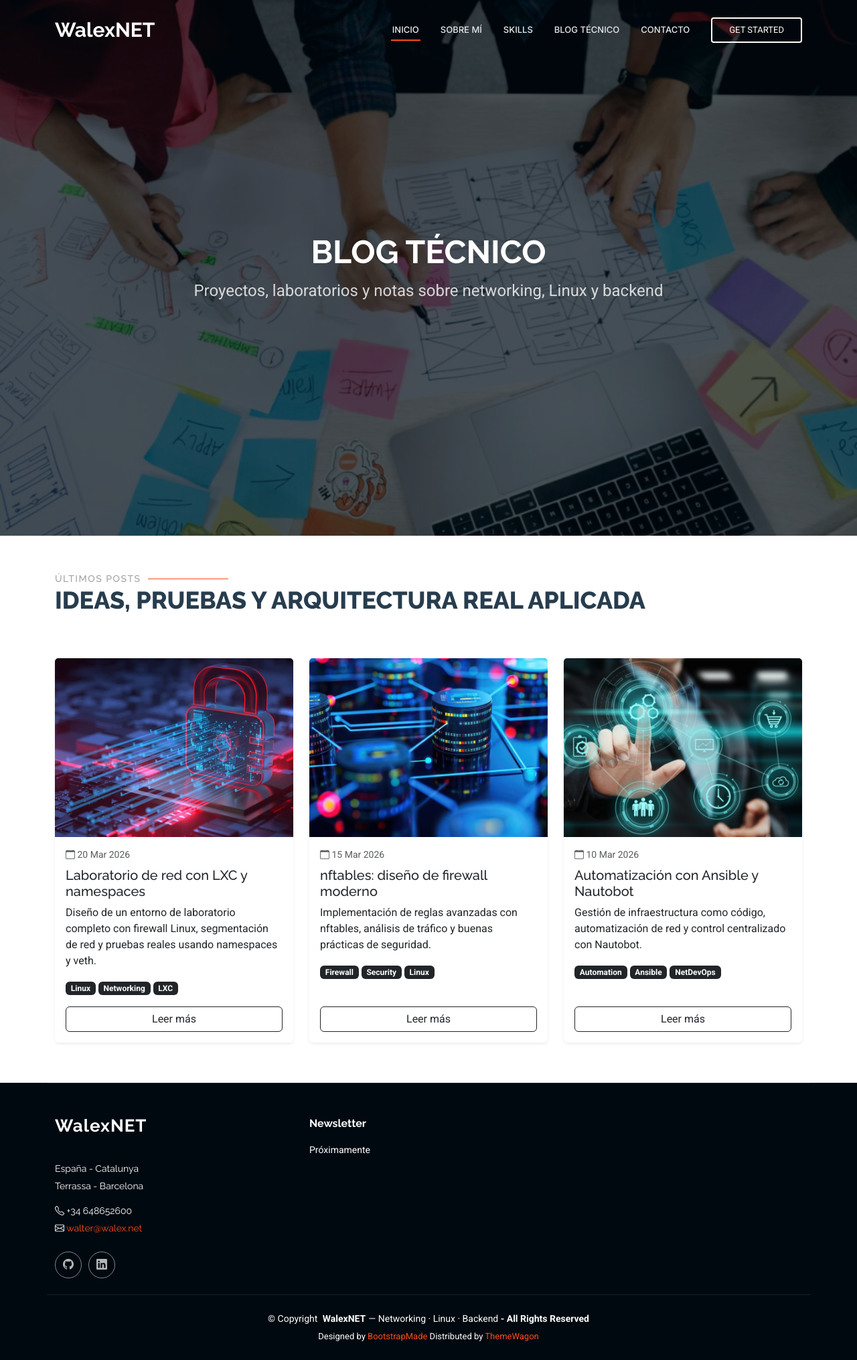
After one commit to WalexNet/portfolio, a Flask app: page /blog/ in a window 1280 px wide. The commit adds this page. Shown: the whole page at 67% size. Run offline with Flask 3, Linux system fonts and the light colour scheme; some libraries are stand-ins or nearby versions.

Commit message:
Aqui ya tenemos el esqueleto completo de la app Es modular con blueprint y una pagina statica provisional Esta pagina muestra como quedara el Blog y la resentacion de las entradas

```diff
--- /dev/null
+++ b/app/routes/blog.py
@@ -0,0 +1,12 @@
+from flask import Blueprint, render_template
+
+blog_bp = Blueprint(
+    "blog",
+    __name__,
+    url_prefix="/blog",
+    template_folder="../templates"
+)
+
+@blog_bp.route("/")
+def index():
+    return render_template("blog.html")
--- a/app/routes.py
+++ b/app/routes/main.py
@@ -1,11 +1,10 @@
 # Rutas (controlador)
 
 from flask import Blueprint, render_template
-from .models import Project
+from app.models import Project
 
 main = Blueprint('main', __name__)
 
 @main.route('/')
 def index():
-    projects = Project.query.all()
-    return render_template('index.html', projects=projects)
+    return render_template('index.html')
--- a/app/templates/base.html
+++ b/app/templates/base.html
@@ -8,8 +8,7 @@
   <title>WalexNET</title>
 
   <!-- Favicons -->
-  <link href="{{ url_for('static', filename='img/favicon.png') }}" rel="icon">
-  <link href="{{ url_for('static', filename='img/apple-touch-icon.png') }}" rel="apple-touch-icon">
+  <link href="{{ url_for('static', filename='img/Tux-logo.svg') }}" rel="icon" type="image/svg+xml">
 
   <!-- Fonts -->
   <link href="https://fonts.googleapis.com" rel="preconnect">
@@ -44,7 +43,7 @@
           <li><a class="active" href="#hero">Inicio</a></li>
           <li><a href="#about">Sobre mí</a></li>
           <li><a href="#services">Skills</a></li>
-          <li><a href="#">Blog Técnico</a></li>
+          <li><a href="{{ url_for('blog.index') }}">Blog Técnico</a></li>
           <li><a href="#contact">Contacto</a></li>
         </ul>
         <i class="mobile-nav-toggle d-xl-none bi bi-list"></i>
@@ -67,21 +66,20 @@
               <span class="sitename">WalexNET</span>
             </a>
             <div class="footer-contact pt-3">
-              <p>España - Catalunia</p>
+              <p>España - Catalunya</p>
               <p>Terrassa - Barcelona</p>
-              <p class="mt-3"><strong>Phone:</strong> <span>+34 648652600</span></p>
-              <p><strong>Email:</strong> <span>walter@walex.net</span></p>
+              <p class="mt-3"><strong><i class="bi bi-telephone"></i></strong> <span>+34 648652600</span></p>
+              <p><strong><i class="bi bi-envelope"></i></strong> <a href="mailto:walter@walex.net"><span>walter@walex.net</span></a></p>
             </div>
             <div class="social-links d-flex mt-4">
               <!-- Redes Sociales
               <a href=""><i class="bi bi-twitter-x"></i></a>
-              <a href=""><i class="bi bi-facebook"></i></a>
-              <a href=""><i class="bi bi-instagram"></i></a>
               -->
-              <a href="www.linkedin.com/in/danielwalterperezcorvalan"><i class="bi bi-linkedin"></i></a>
+              <a href="https://github.com/WalexNet"><i class="bi bi-github"></i></a>
+              <a href="https://www.linkedin.com/in/danielwalterperezcorvalan"><i class="bi bi-linkedin"></i></a>
             </div>
           </div>
-
+          <!--
           <div class="col-lg-2 col-md-3 footer-links">
             <h4>Useful Links</h4>
             <ul>
@@ -101,7 +99,7 @@
               <li><i class="bi bi-chevron-right"></i> <a href="#">Graphic Design</a></li>
             </ul>
           </div>
-
+          -->
           <div class="col-lg-4 col-md-12 footer-newsletter">
             <h4>Newsletter</h4>
             <p>Próximamente</p>
--- /dev/null
+++ b/app/templates/blog.html
@@ -0,0 +1,139 @@
+{% extends "base.html" %}
+{% block content %}
+
+<!-- ======= Blog Hero ======= -->
+<section id="blog-hero" class="hero section dark-background">
+  <img src="{{ url_for('static', filename='img/hero-bg01.jpg') }}" alt="" data-aos="fade-in">
+
+  <div class="container d-flex flex-column align-items-center text-center">
+    <h2 data-aos="fade-up" data-aos-delay="100">BLOG TÉCNICO</h2>
+    <p data-aos="fade-up" data-aos-delay="200">
+      Proyectos, laboratorios y notas sobre networking, Linux y backend
+    </p>
+  </div>
+</section>
+
+<!-- ======= Blog Section ======= -->
+<section id="blog" class="blog section">
+
+  <!-- Section Title -->
+  <div class="container section-title" data-aos="fade-up">
+    <h2>Últimos Posts</h2>
+    <p>Ideas, pruebas y arquitectura real aplicada</p>
+  </div>
+
+  <div class="container">
+    <div class="row gy-4">
+
+      <!-- ===== Post Item ===== -->
+      <div class="col-xl-4 col-md-6" data-aos="fade-up" data-aos-delay="100">
+        <div class="card h-100 shadow-sm border-0">
+
+          <img src="{{ url_for('static', filename='img/services-1.jpg') }}" class="card-img-top" alt="">
+
+          <div class="card-body d-flex flex-column">
+
+            <div class="mb-2 text-muted small">
+              <i class="bi bi-calendar"></i> 20 Mar 2026
+            </div>
+
+            <h5 class="card-title">
+              Laboratorio de red con LXC y namespaces
+            </h5>
+
+            <p class="card-text">
+              Diseño de un entorno de laboratorio completo con firewall Linux,
+              segmentación de red y pruebas reales usando namespaces y veth.
+            </p>
+
+            <!-- Tags -->
+            <div class="mb-3">
+              <span class="badge bg-dark">Linux</span>
+              <span class="badge bg-dark">Networking</span>
+              <span class="badge bg-dark">LXC</span>
+            </div>
+
+            <a href="#" class="btn btn-outline-dark mt-auto">
+              Leer más
+            </a>
+
+          </div>
+        </div>
+      </div>
+
+      <!-- ===== Post Item ===== -->
+      <div class="col-xl-4 col-md-6" data-aos="fade-up" data-aos-delay="200">
+        <div class="card h-100 shadow-sm border-0">
+
+          <img src="{{ url_for('static', filename='img/services-2.jpg') }}" class="card-img-top" alt="">
+
+          <div class="card-body d-flex flex-column">
+
+            <div class="mb-2 text-muted small">
+              <i class="bi bi-calendar"></i> 15 Mar 2026
+            </div>
+
+            <h5 class="card-title">
+              nftables: diseño de firewall moderno
+            </h5>
+
+            <p class="card-text">
+              Implementación de reglas avanzadas con nftables,
+              análisis de tráfico y buenas prácticas de seguridad.
+            </p>
+
+            <div class="mb-3">
+              <span class="badge bg-dark">Firewall</span>
+              <span class="badge bg-dark">Security</span>
+              <span class="badge bg-dark">Linux</span>
+            </div>
+
+            <a href="#" class="btn btn-outline-dark mt-auto">
+              Leer más
+            </a>
+
+          </div>
+        </div>
+      </div>
+
+      <!-- ===== Post Item ===== -->
+      <div class="col-xl-4 col-md-6" data-aos="fade-up" data-aos-delay="300">
+        <div class="card h-100 shadow-sm border-0">
+
+          <img src="{{ url_for('static', filename='img/services-3.jpg') }}" class="card-img-top" alt="">
+
+          <div class="card-body d-flex flex-column">
+
+            <div class="mb-2 text-muted small">
+              <i class="bi bi-calendar"></i> 10 Mar 2026
+            </div>
+
+            <h5 class="card-title">
+              Automatización con Ansible y Nautobot
+            </h5>
+
+            <p class="card-text">
+              Gestión de infraestructura como código, automatización de red
+              y control centralizado con Nautobot.
+            </p>
+
+            <div class="mb-3">
+              <span class="badge bg-dark">Automation</span>
+              <span class="badge bg-dark">Ansible</span>
+              <span class="badge bg-dark">NetDevOps</span>
+            </div>
+
+            <a href="#" class="btn btn-outline-dark mt-auto">
+              Leer más
+            </a>
+
+          </div>
+        </div>
+      </div>
+
+    </div>
+  </div>
+
+</section>
+
+{% endblock %}
```
Also changed, not shown: app/__init__.py (+6 -2 lines), app/templates/index.html (+6 -3 lines), app/routes/__init__.py (added), app/static/img/Tux-logo.svg (added), app/static/img/about-2.jpg, app/static/img/about.jpg, app/static/img/hero-bg01.jpg (added), app/static/img/services-1.jpg, app/static/img/services-2.jpg, app/static/img/services-3.jpg.
